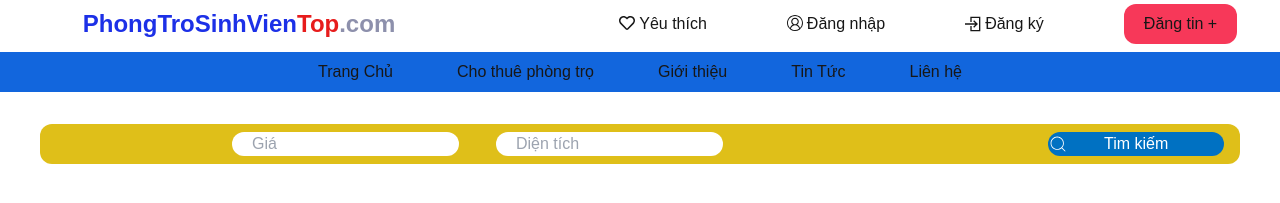
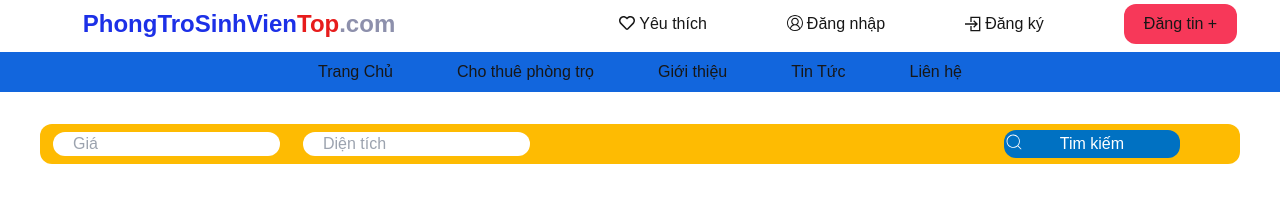
Before and after one commit to GiaPhu2407/webphongtro, a Next.js app: page / in a window 1280 px wide. Shown: the top 203 px of the page. Built offline with nearby package versions, Linux system fonts and the light colour scheme; grey boxes are pictures that could not be loaded.

Commit message:
21/09/2024

```diff
--- a/app/components/ForgotPass/FormForgotPass.tsx
+++ b/app/components/ForgotPass/FormForgotPass.tsx
@@ -1,4 +1,4 @@
-import Link from "next/link";
+
 import React from "react";
 
 const FormForgotPass = () => {
--- a/app/components/Header.tsx
+++ b/app/components/Header.tsx
@@ -63,17 +63,14 @@ const Header = () => {
         </div>
       </div>
 
-      <div
-        style={{ backgroundColor: "#DFBF19" }}
-        className=" w-[1200px] mx-auto h-10 mt-8 rounded-xl mb-10  flex justify-center items-center gap-10"
-      >
+      <div className=" bg-[#FEBB02] w-[1200px] mx-auto h-10 mt-8 rounded-xl mb-10  flex justify-center items-center gap-10">
         <div className="w-56  ">
           <input
             type="text"
             name=""
             id=""
             placeholder="Giá"
-            className="bg-[#FFFFFF] pl-5 text-white font-medium rounded-xl mr-10"
+            className="bg-[#FFFFFF] absolute right-[1000px] top-[132px]  pl-5 text-black font-medium rounded-xl "
           />
         </div>
         <div className=" w-56 ">
@@ -82,13 +79,13 @@ const Header = () => {
             name=""
             id=""
             placeholder="Diện tích"
-            className="bg-[#FFFFFF] pl-5 text-white font-medium rounded-xl"
+            className="absolute right-[750px] top-[132px] bg-[#FFFFFF] pl-5 text-black font-medium rounded-xl"
           />
         </div>
 
         <div className="relative ml-72 flex  ">
           {/* <p className="pl-20 text-white font-medium">Tìm kiếm</p> */}
-          <button className=" bg-[#0071C2] -bottom-3 -py-5  absolute whitespace-nowrap text-white  font-medium rounded-xl px-14 ">
+          <button className=" bg-[#0071C2] -bottom-[14px] -right-[132px] -py-5 py-[2px] absolute whitespace-nowrap text-white  font-medium rounded-xl px-14 ">
             <CiSearch className=" absolute top-[2px] left-0 text-white text-xl " />
             Tim kiếm
           </button>
--- a/app/components/Login/Header.tsx
+++ b/app/components/Login/Header.tsx
@@ -43,19 +43,19 @@ const Header = () => {
         className=" w-full h-10 mt-2 flex justify-center items-center sticky top-0 z-50 "
       >
         <div className="flex  content-center gap-12">
-          <a href="" className=" hover:bg-red-600 py-2 px-2">
+          <a href="" className=" text-white hover:bg-red-600 py-2 px-2">
             Trang Chủ
           </a>
-          <a href="" className=" hover:bg-red-600 py-2 px-2">
+          <a href="" className="text-white hover:bg-red-600 py-2 px-2">
             Cho thuê phòng trọ
           </a>
-          <a href="" className=" hover:bg-red-600 py-2 px-2">
+          <a href="" className="text-white hover:bg-red-600 py-2 px-2">
             Giới thiệu{" "}
           </a>
-          <a href="" className=" hover:bg-red-600 py-2 px-2">
+          <a href="" className="text-white hover:bg-red-600 py-2 px-2">
             Tin Tức
           </a>
-          <a href="" className=" hover:bg-red-600 py-2 px-2">
+          <a href="" className="text-white hover:bg-red-600 py-2 px-2">
             Liên hệ
           </a>
         </div>
```
